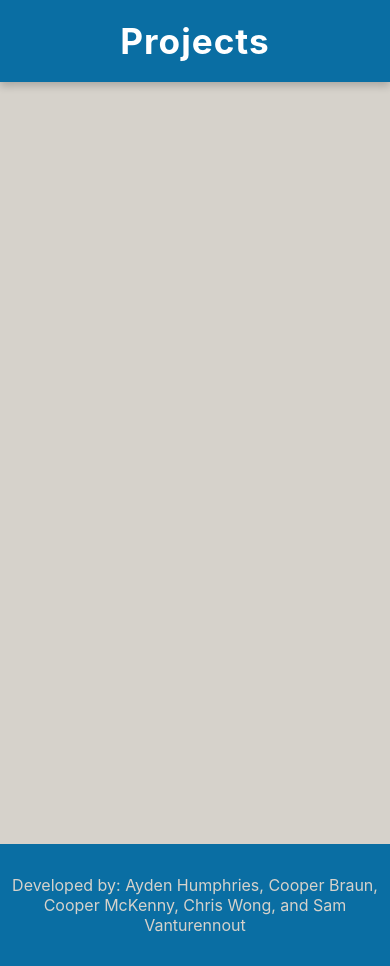
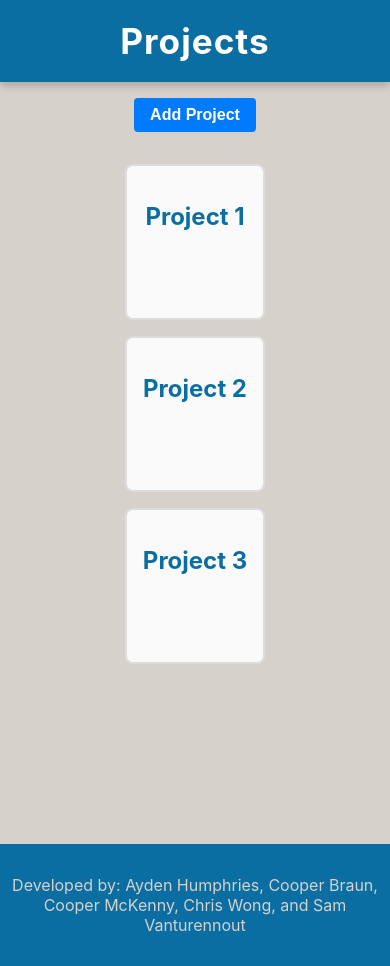
Before and after one commit to cooperbraun13/bluprnt, a React (Vite) app in the folder frontend/: page /projects in a window 390 px wide. Built offline with nearby package versions, Linux system fonts and the light colour scheme.

Commit message:
feat[button for addproject] def need some work and some help with this i don't have enough experience with typescript.

```diff
--- a/frontend/src/pages/Projects/Projects.css
+++ b/frontend/src/pages/Projects/Projects.css
@@ -0,0 +1,96 @@
+/* Projects.css */
+.proj-button {
+  justify-content: right;
+  padding: 0.5rem 1rem;
+  background-color: #007bff;
+  color: white;
+  text-decoration: none;
+  border-radius: 4px;
+  margin-top: 1rem;
+  border: none;
+  cursor: pointer;
+  transition: background-color 0.2s;
+}
+
+.proj-button:hover {
+  background-color: #0056b3;
+}
+
+.back-button {
+  padding: 0.5rem 1rem;
+  background-color: #6c757d;
+  color: white;
+  border: none;
+  border-radius: 4px;
+  cursor: pointer;
+  margin-bottom: 2rem;
+  transition: background-color 0.2s;
+}
+
+.back-button:hover {
+  background-color: #545b62;
+}
+
+.projects-overview {
+  display: grid;
+  grid-template-columns: repeat(3, 1fr);
+  gap: 2rem;
+  margin-top: 2rem;
+  margin-bottom: 5rem;
+  padding: 0 2rem;
+}
+
+.proj {
+  text-align: center;
+  font-weight: bold;
+  border: 2px solid #ddd;
+  border-radius: 8px;
+  padding: 1.5rem;
+  background-color: #fafafa;
+  cursor: pointer;
+  transition: all 0.2s;
+  min-height: 150px;
+  display: flex;
+  flex-direction: column;
+  justify-content: space-between;
+  align-items: center;
+}
+
+.proj:hover {
+  border-color: #007bff;
+  box-shadow: 0 4px 8px rgba(0, 0, 0, 0.1);
+  transform: translateY(-2px);
+}
+
+.project-workspace {
+  padding: 2rem;
+}
+
+.workspace-content {
+  background-color: white;
+  border-radius: 8px;
+  padding: 2rem;
+  box-shadow: 0 2px 10px rgba(0, 0, 0, 0.1);
+}
+
+/* Tablet (under ~900px): 2 columns */
+@media (max-width: 900px) {
+  .projects-overview {
+    grid-template-columns: repeat(2, 1fr);
+    gap: 1.5rem;
+  }
+}
+
+/* Mobile (under ~600px): 1 column */
+@media (max-width: 600px) {
+  .projects-overview {
+    grid-template-columns: 1fr;
+    gap: 1rem;
+    padding: 0 1rem;
+  }
+
+  .proj {
+    padding: 1rem;
+    min-height: 120px;
+  }
+}
--- a/frontend/src/pages/Projects/Projects.tsx
+++ b/frontend/src/pages/Projects/Projects.tsx
@@ -1,5 +1,23 @@
 import Header from "../../components/Header/Header";
+import ProjectOverview from "./project-overview";
+import ProjectButton from "./project-button";
+import "./Projects.css";
 
 export default function Projects() {
-  return <Header title="Projects" showTagline={false} background="alt" />;
+  return <div>
+    <Header title="Projects" showTagline={false} background="alt" />
+
+        <button className="proj-button">Add Project</button>
+        <div className="projects-overview">
+        <div className="proj">
+            <h2>Project 1</h2>
+        </div>
+        <div className="proj">
+            <h2>Project 2</h2>
+        </div>
+        <div className="proj">
+            <h2>Project 3</h2>
+        </div>
+        </div>
+    </div>
 }
--- /dev/null
+++ b/frontend/src/pages/Projects/project-button.tsx
@@ -0,0 +1,6 @@
+import React from "react";
+
+
+export default function ProjectClickedButton({ projectName }: { projectName: string }) {
+    return <button className="proj-button">{projectName}</button>
+}
--- /dev/null
+++ b/frontend/src/pages/Projects/project-overview.tsx
@@ -0,0 +1,8 @@
+
+    export default function ProjectOverview(){
+    return <div className="project-overview">
+        <div className="proj">
+            <h2>Project 1</h2>
+        </div>
+        </div>
+    }
```
